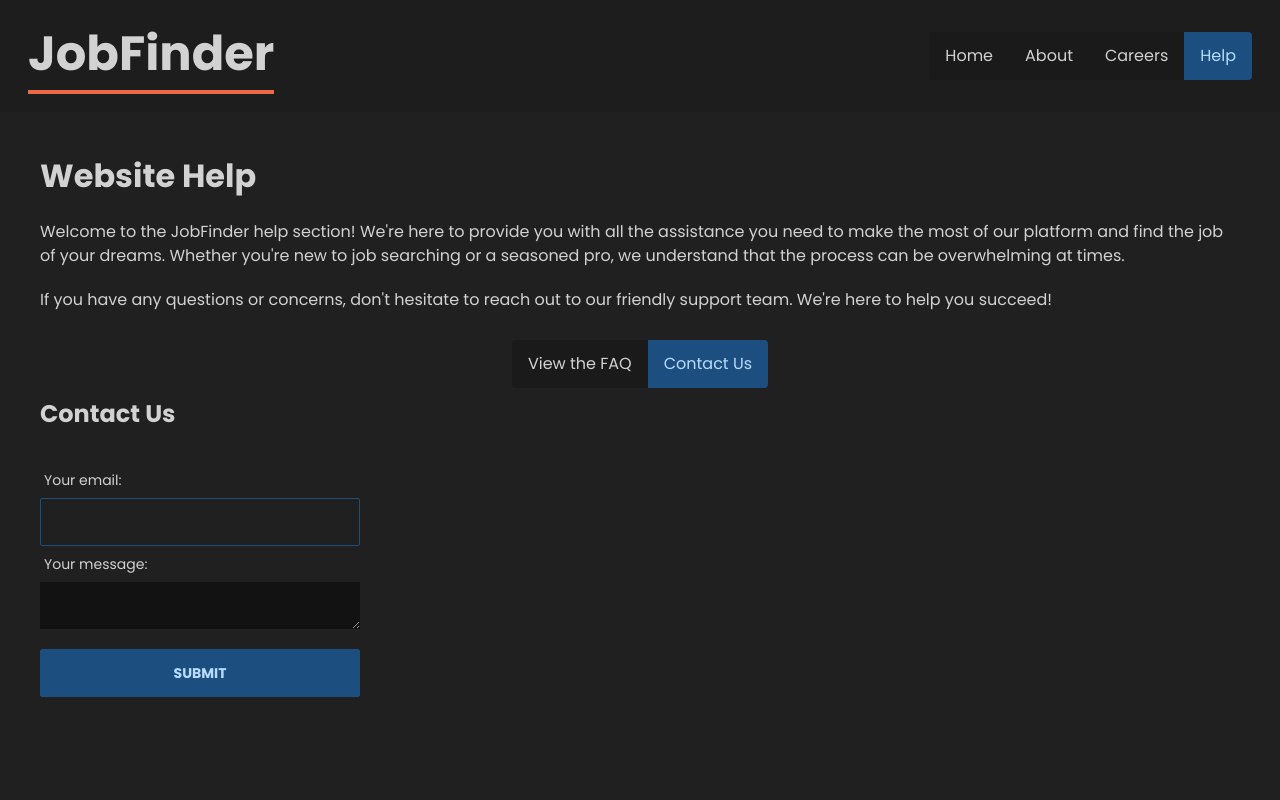
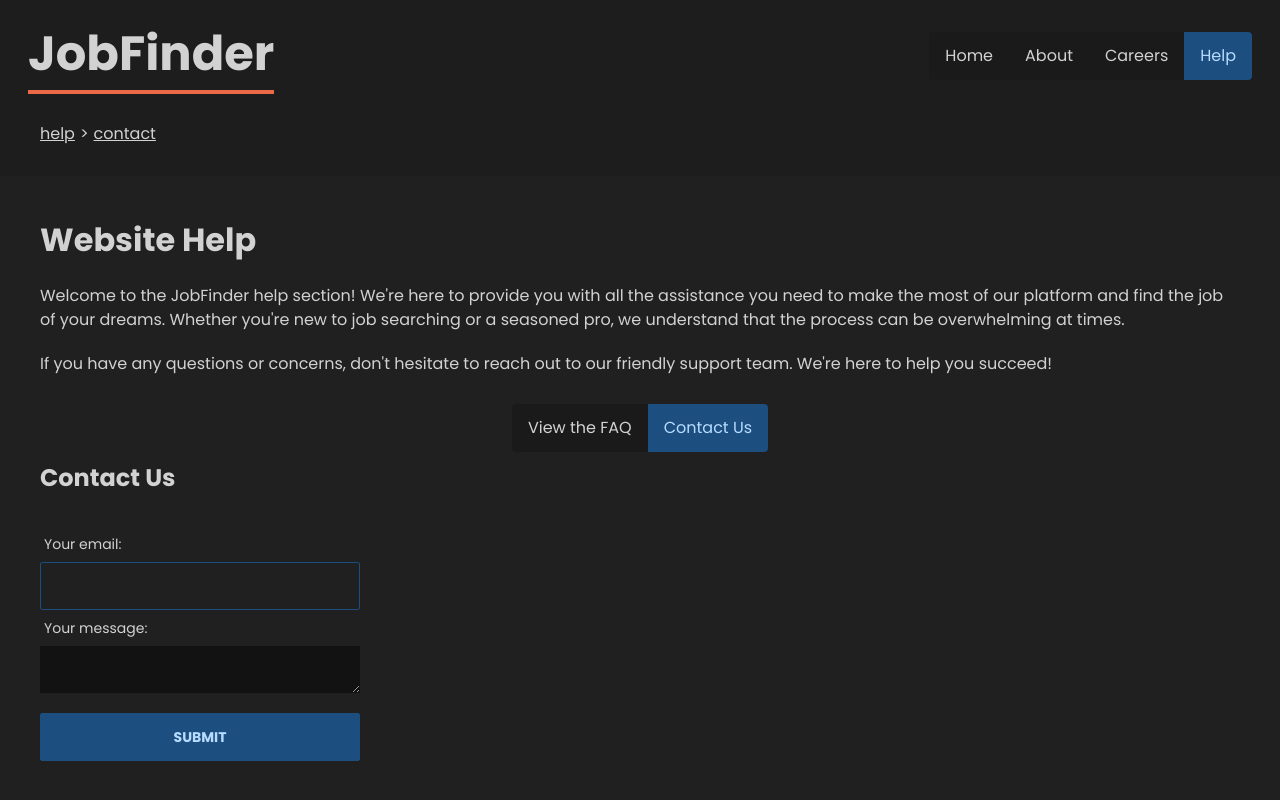
Before and after one commit to michaeleii/jobfinder, a React (Vite) app: page /help/contact in a window 1280 px wide. Built offline with nearby package versions, Linux system fonts and the light colour scheme.

Commit message:
Add breadcrumbs

```diff
--- a/src/layouts/RootLayout.tsx
+++ b/src/layouts/RootLayout.tsx
@@ -1,4 +1,5 @@
 import { NavLink, Outlet } from "react-router-dom";
+import Breadcrumbs from "./components/Breadcrumbs";
 
 function RootLayout() {
 	return (
@@ -21,6 +22,7 @@ function RootLayout() {
 						</li>
 					</ul>
 				</nav>
+				<Breadcrumbs />
 			</header>
 			<main>
 				<Outlet />
--- /dev/null
+++ b/src/layouts/components/Breadcrumbs.tsx
@@ -0,0 +1,24 @@
+import { Link, useLocation } from "react-router-dom";
+
+function Breadcrumbs() {
+	const location = useLocation();
+	let currentLink = "";
+	const crumbs = location.pathname
+		.split("/")
+		.filter((crumb) => crumb !== "")
+		.map((crumb) => {
+			currentLink += `/${crumb}`;
+			return (
+				<div
+					key={crumb}
+					className="my-[20px] inline-block after:content-['>'] after:mx-[5px] last:after:content-none"
+				>
+					<Link to={currentLink} className="underline hover:text-accent">
+						{crumb}
+					</Link>
+				</div>
+			);
+		});
+	return <div className="ml-[20px]">{crumbs}</div>;
+}
+export default Breadcrumbs;
```
